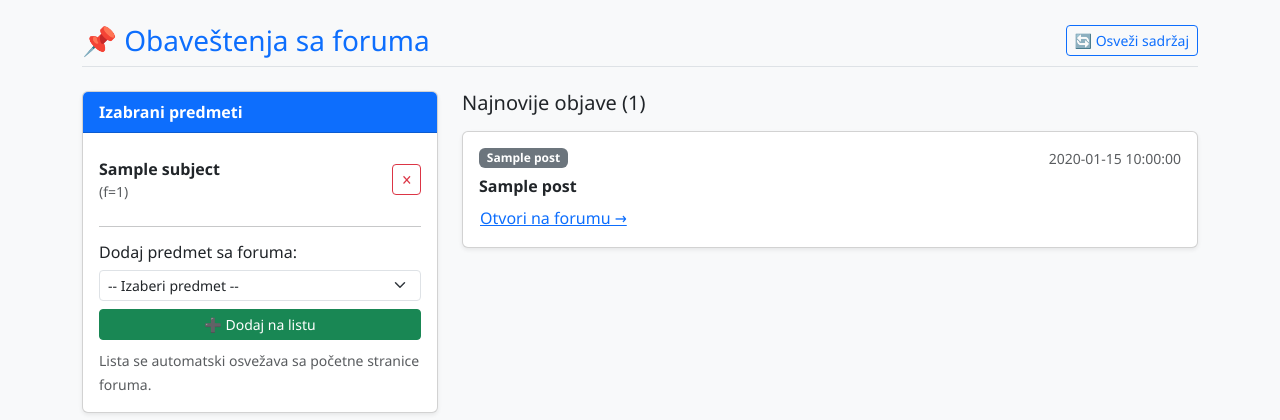
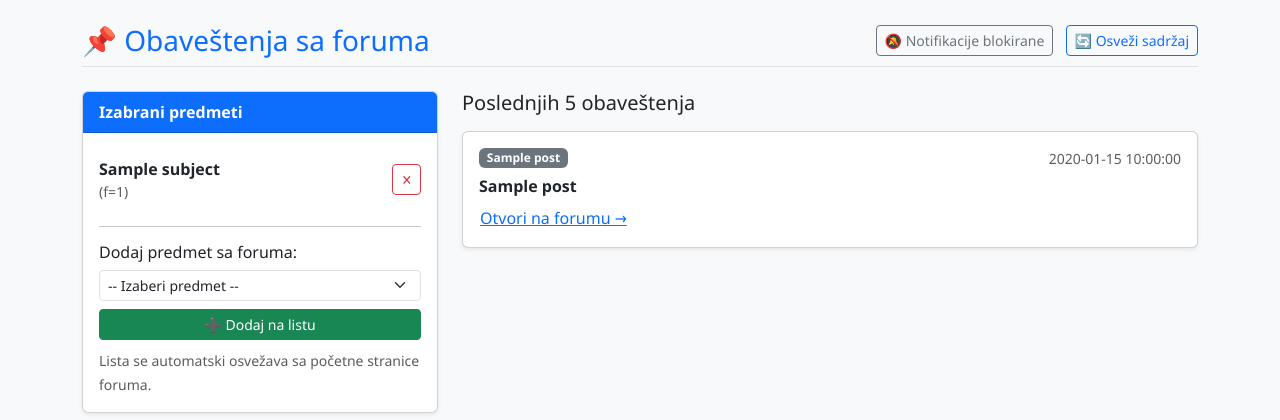
Before and after one commit to nepreporuceno/nepreporuceno.github.io, a Flask app: template templates/index.html in a window 1280 px wide. Shown: the top 420 px of the page. Run offline with Flask 3, Linux system fonts and the light colour scheme; the template is opened without the code that fills it: most values are stand-ins (such as "Sample title", 1, 10 or a date in 2020).

Commit message:
Update index.html

```diff
--- a/templates/index.html
+++ b/templates/index.html
@@ -15,7 +15,10 @@
     <div class="container">
         <header class="d-flex justify-content-between align-items-center mb-4 pb-2 border-bottom">
             <h1 class="h3 text-primary m-0">📌 Obaveštenja sa foruma</h1>
-            <button type="button" onclick="location.reload()" class="btn btn-outline-primary btn-sm">🔄 Osveži sadržaj</button>
+            <div>
+                <button type="button" id="notifyBtn" onclick="requestNotificationPermission()" class="btn btn-outline-warning btn-sm me-2">🔔 Uključi notifikacije</button>
+                <button type="button" onclick="location.reload()" class="btn btn-outline-primary btn-sm">🔄 Osveži sadržaj</button>
+            </div>
         </header>
 
         <div class="row">
@@ -61,10 +64,10 @@
 
             <!-- Desna kolona: Prikaz objava -->
             <div class="col-md-8">
-                <h5 class="mb-3">Najnovije objave ({{ posts|length }})</h5>
+                <h5 class="mb-3">Poslednjih 5 obaveštenja</h5>
                 {% if posts %}
                     {% for post in posts %}
-                    <div class="card mb-3 shadow-sm post-card">
+                    <div class="card mb-3 shadow-sm post-card" data-link="{{ post.link }}" data-title="{{ post.title }}" data-subject="{{ post.subject_name }}">
                         <div class="card-body">
                             <div class="d-flex justify-content-between align-items-start mb-1">
                                 <span class="badge bg-secondary">{{ post.subject_name }}</span>
@@ -114,6 +117,65 @@
             });
             location.reload();
         }
+
+        // --- SISTEM NOTIFIKACIJA ---
+
+        function updateNotifyBtnUI() {
+            const btn = document.getElementById('notifyBtn');
+            if (Notification.permission === 'granted') {
+                btn.className = 'btn btn-outline-success btn-sm me-2';
+                btn.innerText = '🔔 Notifikacije aktivne';
+            } else if (Notification.permission === 'denied') {
+                btn.className = 'btn btn-outline-secondary btn-sm me-2';
+                btn.innerText = '🔕 Notifikacije blokirane';
+            }
+        }
+
+        function requestNotificationPermission() {
+            if (!("Notification" in window)) {
+                alert("Vaš pregledač ne podržava notifikacije.");
+                return;
+            }
+            Notification.requestPermission().then(permission => {
+                updateNotifyBtnUI();
+                if (permission === 'granted') {
+                    checkAndShowNewNotifications();
+                }
+            });
+        }
+
+        function checkAndShowNewNotifications() {
+            if (Notification.permission !== 'granted') return;
+
+            const firstPost = document.querySelector('.post-card');
+            if (!firstPost) return;
+
+            const latestLink = firstPost.getAttribute('data-link');
+            const latestTitle = firstPost.getAttribute('data-title');
+            const latestSubject = firstPost.getAttribute('data-subject');
+
+            const lastSeenLink = localStorage.getItem('last_seen_post_link');
+
+            // Ako postoji nova objava koju nismo ranije videli
+            if (lastSeenLink && lastSeenLink !== latestLink) {
+                const notification = new Notification(`Novo obaveštenje: ${latestSubject}`, {
+                    body: latestTitle,
+                    icon: 'https://cdn-icons-png.flaticon.com/512/3602/3602145.png'
+                });
+
+                notification.onclick = function() {
+                    window.open(latestLink, '_blank');
+                };
+            }
+
+            // Zapamti poslednju objavu
+            localStorage.setItem('last_seen_post_link', latestLink);
+        }
+
+        document.addEventListener('DOMContentLoaded', () => {
+            updateNotifyBtnUI();
+            checkAndShowNewNotifications();
+        });
     </script>
 </body>
 </html>
```
